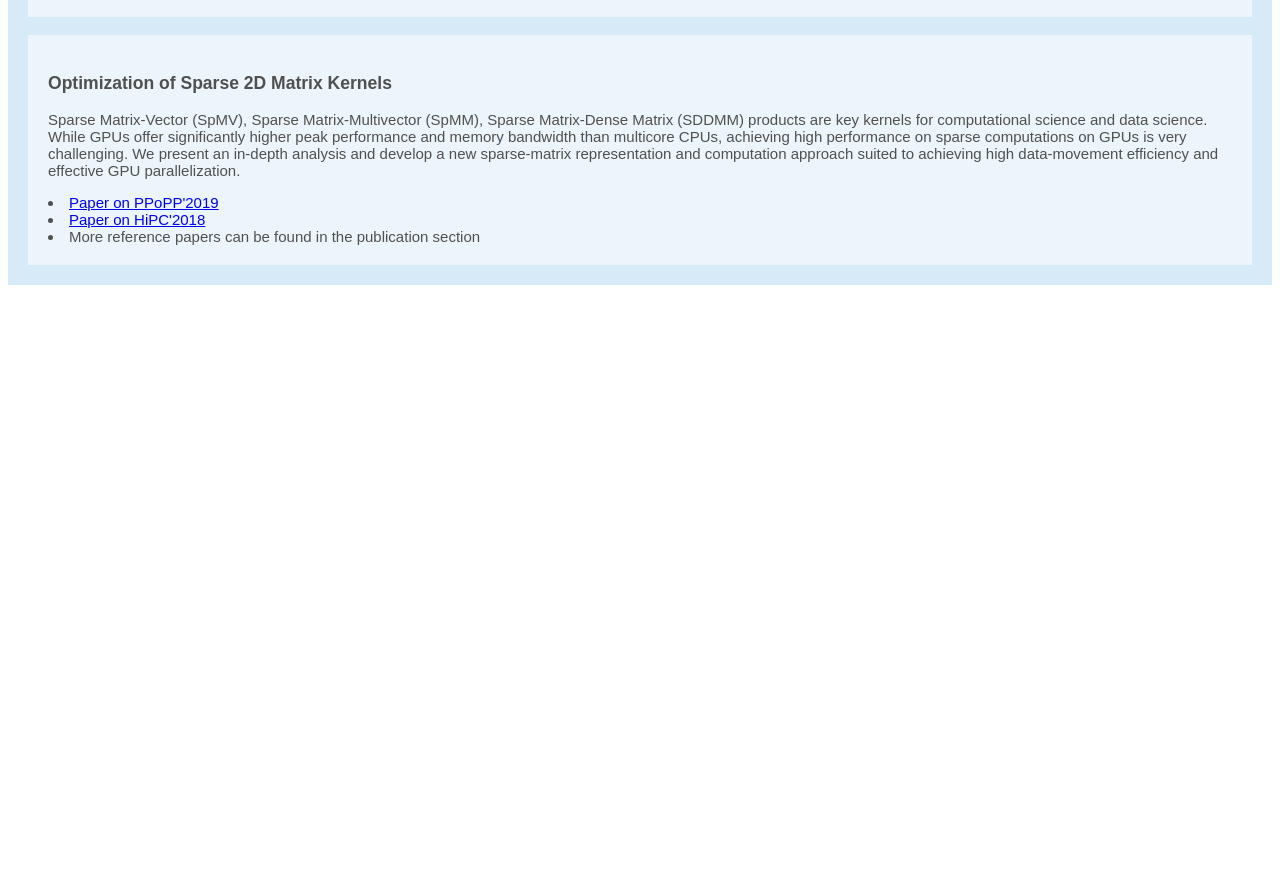
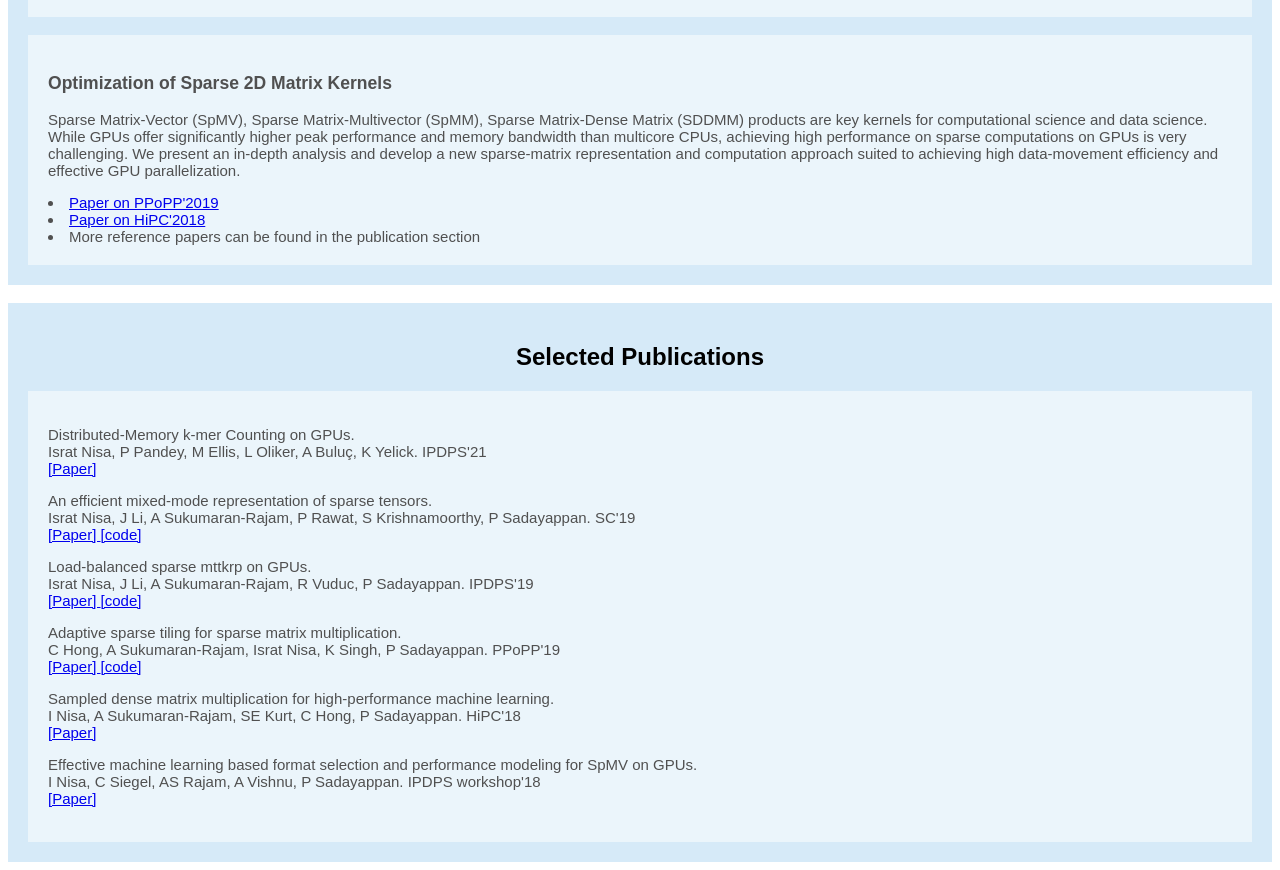
Before and after one commit to isratnisa/isratnisa.github.io, a plain HTML site: page index.html in a window 1280 px wide. Shown: the part 974-1844 px from the top of the page. Before the commit the page ends 1267 px from the top, so only its background shows below. Drawn offline with Linux system fonts and the light colour scheme.

Commit message:
Update index.html

```diff
--- a/index.html
+++ b/index.html
@@ -126,6 +126,45 @@ sparse regions of a tensor.  </p>
   </div>
 </section>
 
+<br>
+
+<section>
+  <div class="heading">
+    <h1 style="text-align: center"; >Selected Publications</h1>
+    <div class="sub-heading">
+      <p> Distributed-Memory k-mer Counting on GPUs.
+      <br>
+      Israt Nisa, P Pandey, M Ellis, L Oliker, A Buluç, K Yelick. IPDPS'21 <br>
+      <a href="https://prashantpandey.github.io/files/gpu_kmer.pdf">[Paper]</a>  </pr>
+      <br>
+      <p> An efficient mixed-mode representation of sparse tensors.
+      <br>
+      Israt Nisa, J Li, A Sukumaran-Rajam, P Rawat, S Krishnamoorthy, P Sadayappan. SC'19
+      <br>
+      <a href="https://dl.acm.org/doi/pdf/10.1145/3295500.3356216">[Paper] </a>
+      <a href="https://github.com/isratnisa/MM-CSF">[code]</a>
+      </pr> <br>
+      <p> Load-balanced sparse mttkrp on GPUs. <br>
+      Israt Nisa, J Li, A Sukumaran-Rajam, R Vuduc, P Sadayappan. IPDPS'19 <br>
+      <a href="https://arxiv.org/pdf/1904.03329/">[Paper] </a>
+      <a href="https://github.com/isratnisa/B-CSF">[code]</a>
+      </pr> <br>
+      <p> Adaptive sparse tiling for sparse matrix multiplication. <br>
+      C Hong, A Sukumaran-Rajam, Israt Nisa, K Singh, P Sadayappan. PPoPP'19 <br>
+      <a href="https://dl.acm.org/doi/pdf/10.1145/3293883.3295712">[Paper] </a>
+      <a href="http://gitlab.hpcrl.cse.ohio-state.edu/chong/ppopp19_ae">[code]</a>
+      </pr> <br>
+      <p> Sampled dense matrix multiplication for high-performance machine learning. <br>
+      I Nisa, A Sukumaran-Rajam, SE Kurt, C Hong, P Sadayappan. HiPC'18 <br>
+      <a href="https://ieeexplore.ieee.org/abstract/document/8638042">[Paper] </a>
+      </pr> <br>
+      <p> Effective machine learning based format selection and performance modeling for SpMV on GPUs. <br>
+      I Nisa, C Siegel, AS Rajam, A Vishnu, P Sadayappan. IPDPS workshop'18 <br>
+      <a href="https://wvvw.easychair.org/publications/preprint_download/ZlVr">[Paper] </a>
+      </pr> <br>
+    </div>
+  </div>
+</section>
 
 </body>
 </html>
```
